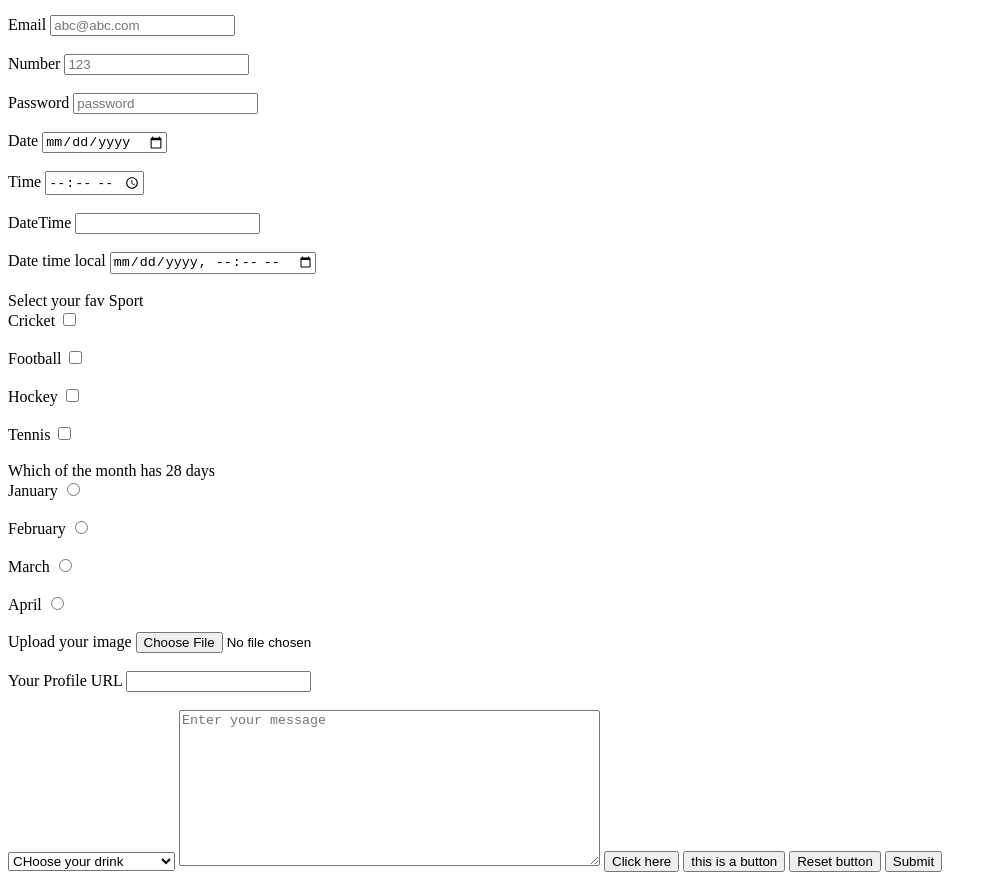
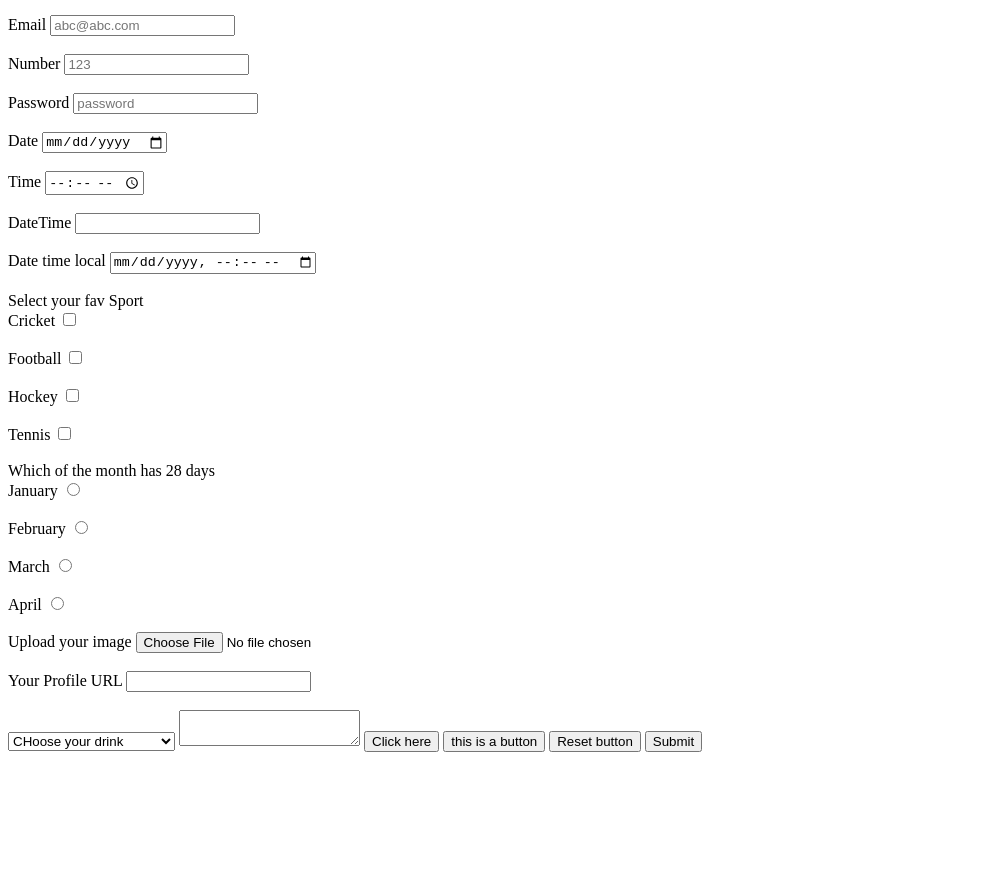
Before and after one commit to lakshay927/HTMLECA01, a plain HTML site: page forms.html in a window 1280 px wide. Shown: the part 104-984 px from the top of the page, without its empty margins (0-997 px from the left). After the commit the page ends 864 px from the top, so only its background shows below. Drawn offline with Linux system fonts and the light colour scheme.

Commit message:
forms changed

```diff
--- a/forms.html
+++ b/forms.html
@@ -73,9 +73,7 @@
       <textarea
         id="10"
         name="message"
-        placeholder="Enter your message"
-        rows="10"
-        cols="50"
+
       ></textarea>
 
       <a href="./index.html"> <button type="button">Click here</button></a>
```
